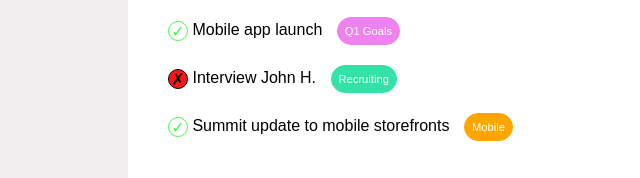
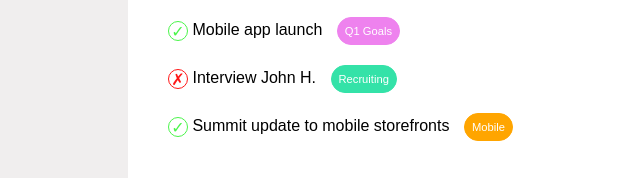
Before and after one commit to andrea-desantis/html-css-toboolist, a plain HTML site: page index.html in a window 1280 px wide. Shown: the part 392-570 px from the top of the page, 0-640 px from the left. Drawn offline with Linux system fonts and the light colour scheme.

Commit message:
fix: Red Circles

```diff
--- a/style.css
+++ b/style.css
@@ -98,7 +98,8 @@ span.circle{
 }
 
 .circle.red{
-    background-color: rgb(255, 22, 22);
+    border-color: rgb(255, 22, 22);
+    color: rgb(255, 22, 22);
 }
 
 /* post-it */
```
